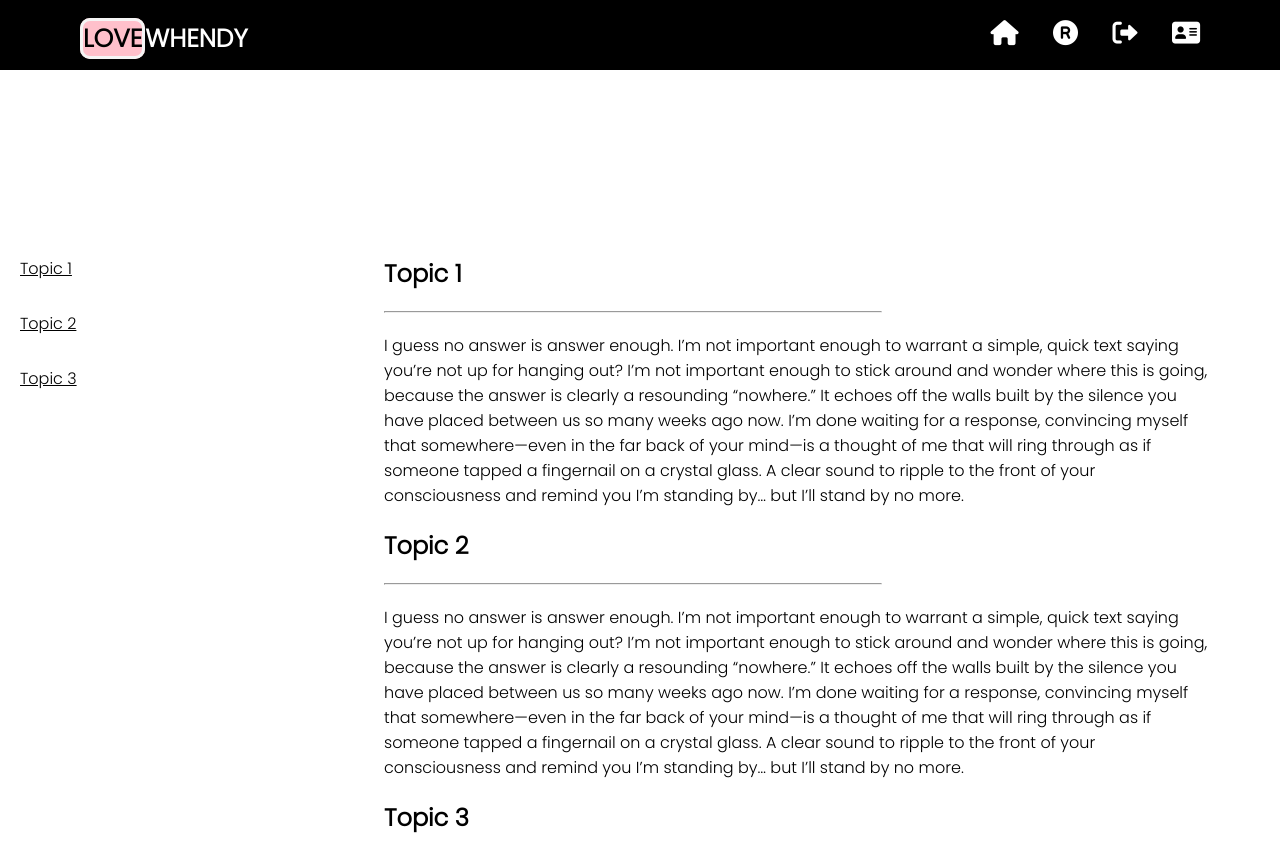
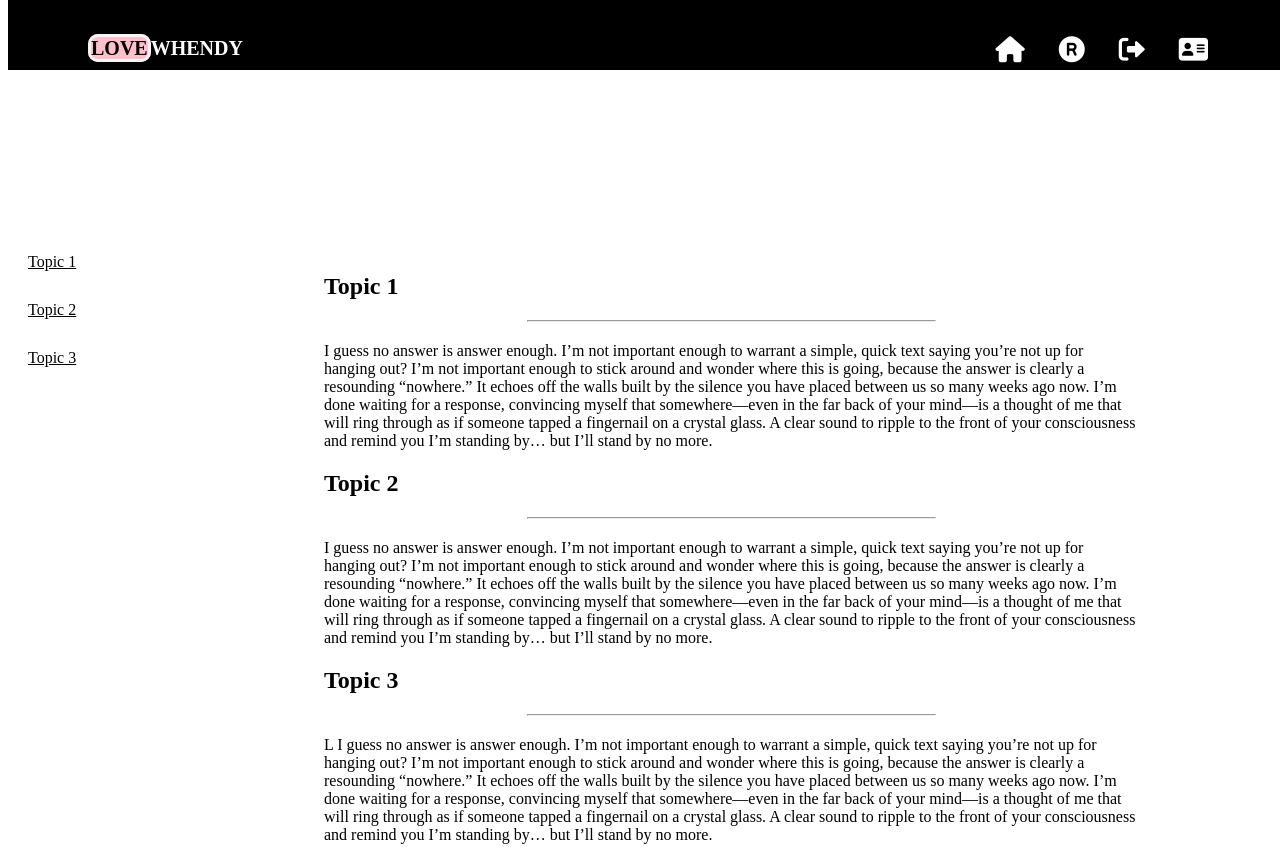
Before and after one commit to WDayrit/DAYRIT_ACT1_FINALS, a plain HTML site: page index.html in a window 1280 px wide. Shown: the top 847 px of the page. Drawn offline with Linux system fonts and the light colour scheme.

Commit message:
Update style.css

```diff
--- a/style.css
+++ b/style.css
@@ -1,5 +1,4 @@
-@import url('https://fonts.googleapis.com/css2?family=Catamaran:wght@300&family=Open+Sans&family=Poppins:wght@100;300&display=swap');
-*{
+{
     margin: 0;
     padding: 0;
     font-family: 'Poppins', sans-serif;
@@ -19,7 +18,7 @@ nav{
     color: white;
 }
 .logo{
-    font-size: 25px;
+    font-size: 20px;
     cursor: pointer;
 }
 span{
@@ -33,7 +32,7 @@ a,p{
 
 }
 hr{
-    width: 60%;
+    width: 50%;
     margin-bottom: 20px;
 }
 .main{
@@ -44,9 +43,9 @@ hr{
 }
 .fas{
     margin-left: 30px;
-    font-size: 25px;
+    font-size: 26px;
     cursor: pointer;
-    transition: .4s;
+    transition: .3s;
     padding-bottom: 50px 50px;
  }
  .fas:hover{
@@ -54,7 +53,7 @@ hr{
  }
 /*---------------------Left----------------*/
 .left{
-    width: 30%;
+    width: 25%;
 }
 .topics-left{
     padding-left: 20px;
@@ -64,7 +63,7 @@ hr{
     padding-bottom: 30px;
 }
 .topics-left a{
-    text-decoration: underline;
+    text-decoration: underlined;
     color:black;
 }
 /*-------------------------Right-----------*/
```
